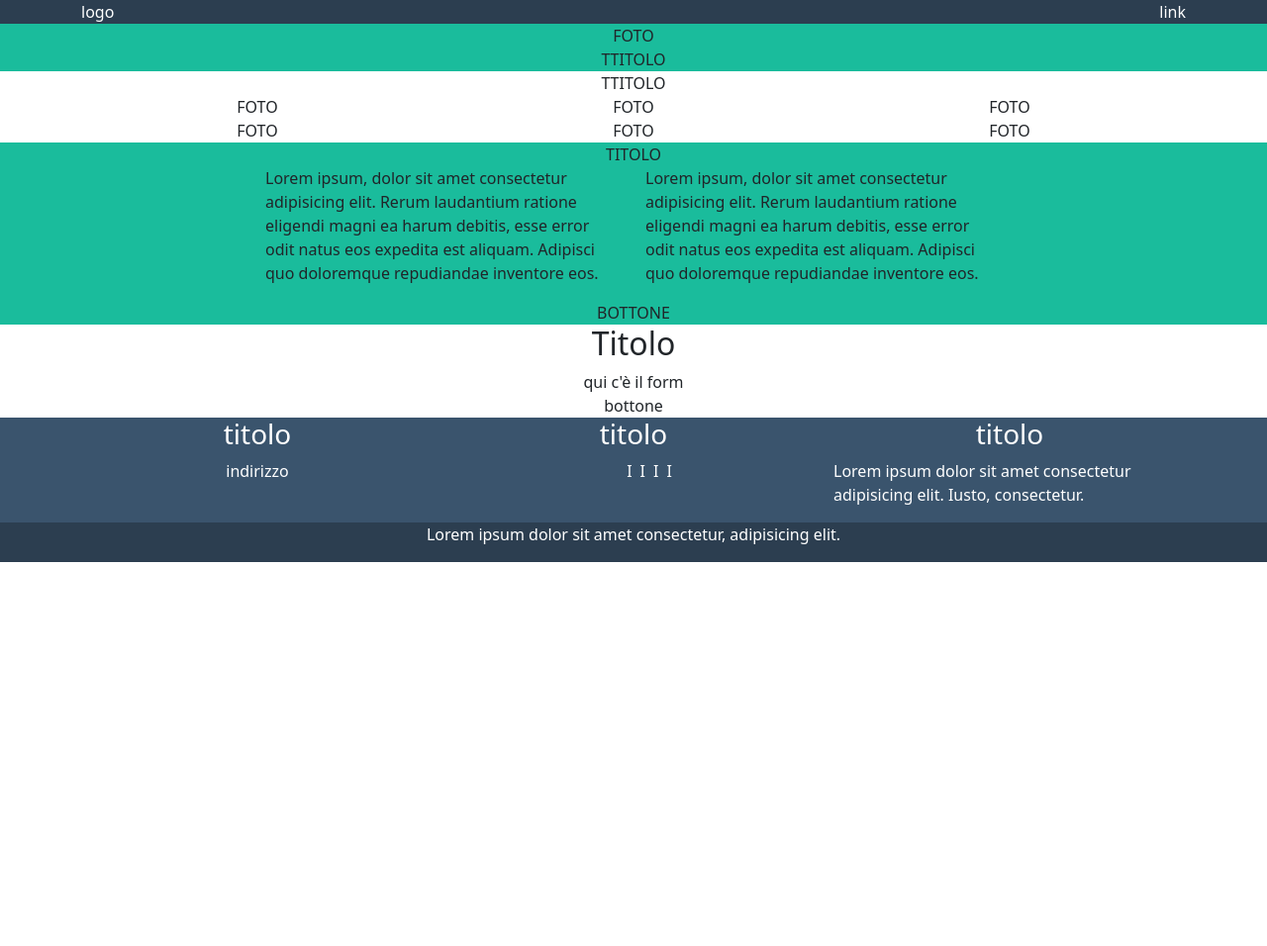
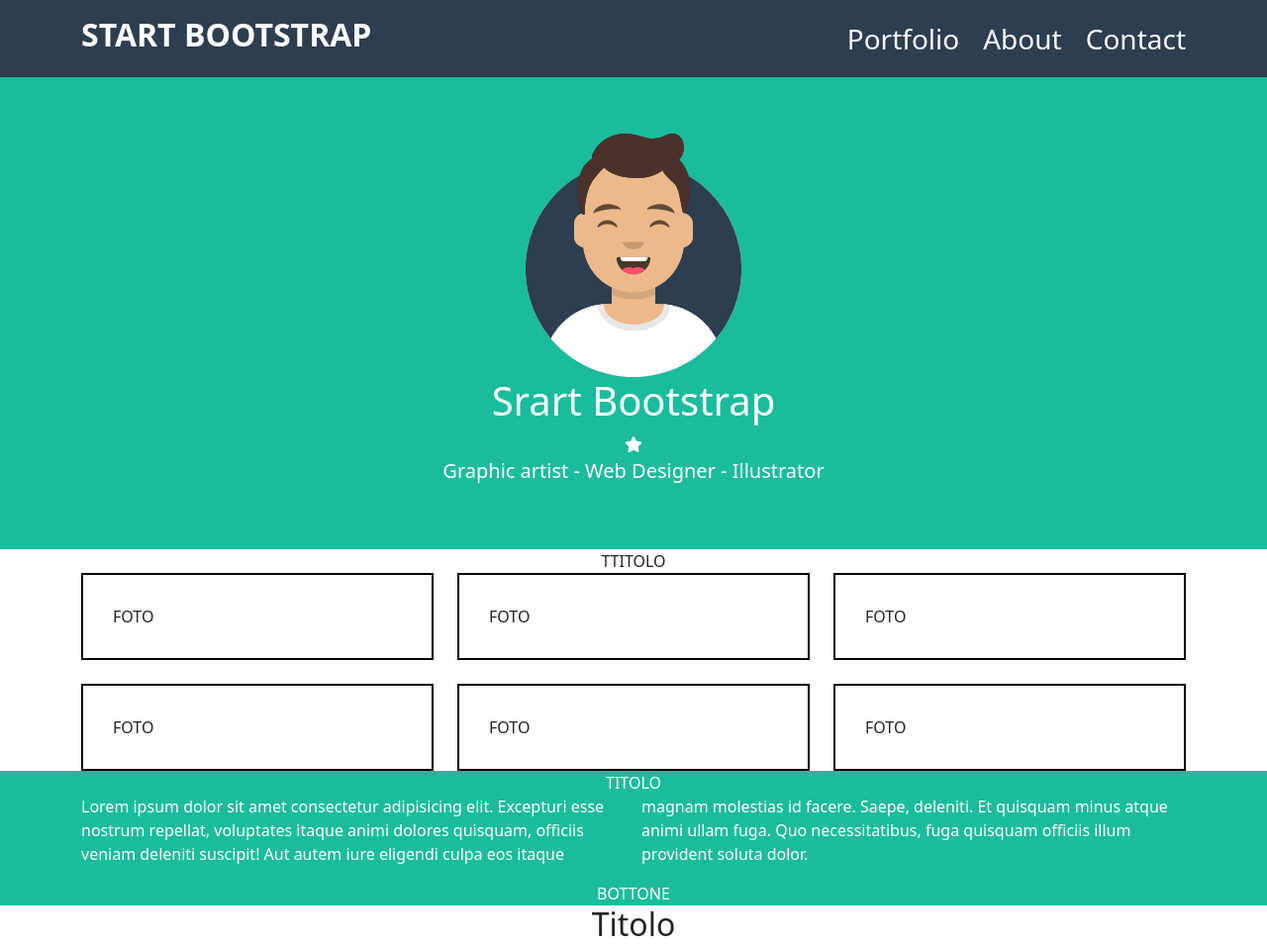
Before and after one commit to Marcomagnano93/html-css-bootstrap-freelancer, a plain HTML site: page index.html in a window 1280 px wide. Shown: the top 956 px of the page at 99% size. Before the commit the page ends 800 px from the top, so only its background shows below. Drawn offline with nearby package versions, Linux system fonts and the light colour scheme.

Commit message:
ADD: header content and style

```diff
--- a/css/style.css
+++ b/css/style.css
@@ -5,25 +5,39 @@
     --bg-darkblue: #3A546D;
 }
 
+/* HEADER */
 header,
 .copyright {
     background-color: var(--bg-dark);
     color: white;
 }
 
+
+/* section main header */
 .main_header,
 .about {
     background-color: var(--bg-acqua);
+    color: white;
 }
+.avatar {
+    max-width: 240px;
+}
+
+
+
 
 .contacts {
     background-color: var(--bg-darkblue);
     color: white;
 }
 
+.article {
+    column-count: 2;
+}
+
+.app_card {
+    padding: 30px;
+    border: 2px solid black;
+}
+
 /* reset */
-ul, li {
-    list-style: none;
-    display: flex;
-    gap: 8px;
-}
--- a/index.html
+++ b/index.html
@@ -6,16 +6,26 @@
     <title>Document</title>
     <link href="https://cdn.jsdelivr.net/npm/bootstrap@5.0.2/dist/css/bootstrap.min.css" rel="stylesheet" integrity="sha384-EVSTQN3/azprG1Anm3QDgpJLIm9Nao0Yz1ztcQTwFspd3yD65VohhpuuCOmLASjC" crossorigin="anonymous">
     <link rel="stylesheet" href="./css/style.css">
+    <script src="https://kit.fontawesome.com/608f77ef5b.js" crossorigin="anonymous"></script>
 </head>
 <body>
 <header>
     <div class="container">
-        <div class="row justify-content-between">
-            <div class="col-4">
-                <div class="logo">logo</div>
+        <div class="row justify-content-between align-items-center py-3">
+            <div class="col-auto">
+                <div>
+                    <h2 class="fw-bolder">START BOOTSTRAP</h2>
                 </div>
-            <div class="col-4">
-                <div class="link d-flex justify-content-end">link</div>
+            </div>
+            <div class="col-auto justify-content-end">
+                <ul class="d-none d-md-flex m-0 list-unstyled gap-4 fs-3">
+                    <li><a class="text-decoration-none text-reset" href="">Portfolio</a></li>
+                    <li><a class="text-decoration-none text-reset" href="">About</a></li>
+                    <li><a class="text-decoration-none text-reset" href="">Contact</a></li>
+                </ul>
+                <span class="d-block d-md-none m-0">
+                    <i class="fa-solid fa-bars"></i>
+                </span>
             </div>
         </div>
     </div>
@@ -24,20 +34,18 @@
 <main>
     <section class="main_header">
         <div class="container">
-            <div class="row">
-                <div class="col">
-                   <div class="d-flex justify-content-center"> FOTO </div>
-                </div>
-            </div>
+
+
+
+
+
+                    <div class="d-flex flex-column align-items-center justify-content-space-around py-5">
+                        <img  class="avatar" src="./img/avatar.svg" alt="">
+                        <h1>Srart Bootstrap</h1>
+                        <div><i class="fa-solid fa-star"></i></div>
+                        <p class="fs-5">Graphic artist - Web Designer - Illustrator</p>
                     </div>
 
-        <div class="container">
-            <div class="row">
-                <div class="col">
-                    <div class="d-flex justify-content-center">TTITOLO</div>
-                </div>
-
-            </div>
         </div>
 
 
@@ -45,21 +53,19 @@
 
     <section class="portfolio">
         <div class="container">
-            <div class="row">
-                <div class="col-12">
+
                     <div class="d-flex justify-content-center">TTITOLO</div>
-                </div>
-            </div>
+
         </div>
 
         <div class="container">
-            <div class="row">
-                <div class="col-12 col-md-6 col-lg-4"><div class="d-flex justify-content-center"> FOTO </div></div>
-                <div class="col-12 col-md-6 col-lg-4"><div class="d-flex justify-content-center"> FOTO </div></div>
-                <div class="col-12 col-md-6 col-lg-4"><div class="d-flex justify-content-center"> FOTO </div></div>
-                <div class="col-12 col-md-6 col-lg-4"><div class="d-flex justify-content-center"> FOTO </div></div>
-                <div class="col-12 col-md-6 col-lg-4"><div class="d-flex justify-content-center"> FOTO </div></div>
-                <div class="col-12 col-md-6 col-lg-4"><div class="d-flex justify-content-center"> FOTO </div></div>
+            <div class="row gy-4 row-cols-1 row-cols-md-2 row-cols-lg-3">
+                <div class="col"><div class="app_card"> FOTO </div></div>
+                <div class="col"><div class="app_card"> FOTO </div></div>
+                <div class="col"><div class="app_card"> FOTO </div></div>
+                <div class="col"><div class="app_card"> FOTO </div></div>
+                <div class="col"><div class="app_card"> FOTO </div></div>
+                <div class="col"><div class="app_card"> FOTO </div></div>
             </div>
         </div>
 
@@ -68,46 +74,28 @@
     <section class="about">
 
         <div class="container">
-            <div class="row">
-                <div class="col-12">
+            <div>
                 <div class="d-flex justify-content-center">TITOLO</div>
-                </div>
-            </div>
+
+
+
+                <div class="d-flex justify-content-center">
+                        <p class="article">Lorem ipsum dolor sit amet consectetur adipisicing elit. Excepturi esse nostrum repellat, voluptates itaque animi dolores quisquam, officiis veniam deleniti suscipit! Aut autem iure eligendi culpa eos itaque magnam molestias id facere. Saepe, deleniti. Et quisquam minus atque animi ullam fuga. Quo necessitatibus, fuga quisquam officiis illum provident soluta dolor.</p>
                 </div>
 
-        <div class="container">
-            <div class="row">
-                <div class="d-flex justify-content-center">
-                        <div class="col-12 col-md-8">
-                            <div class="row">
 
-                                    <div class="col-12 col-md-6">
-                                        <div><p>Lorem ipsum, dolor sit amet consectetur adipisicing elit. Rerum laudantium ratione eligendi magni ea harum debitis, esse error odit natus eos expedita est aliquam. Adipisci quo doloremque repudiandae inventore eos.</p></div>
+
+
+
+                <div class="d-flex justify-content-center">BOTTONE</div>
             </div>
 
-                                    <div class="col-12 col-md-6">
-                                        <div><p>Lorem ipsum, dolor sit amet consectetur adipisicing elit. Rerum laudantium ratione eligendi magni ea harum debitis, esse error odit natus eos expedita est aliquam. Adipisci quo doloremque repudiandae inventore eos.</p></div>
-                                    </div>
-                            </div>
-                        </div>
-                </div>
-            </div>
-        </div>
-
-        <div class="container">
-            <div class="row">
-                <div class="col-12">
-                    <div class="d-flex justify-content-center">BOTTONE</div>
-                </div>
-            </div>
-        </div>
 
     </section>
 
     <section class="contact_me">
         <div class="container">
-            <div class="row">
-                <div class="col-12">
+            <div>
                 <div class="d-flex justify-content-center"><h2>Titolo</h2></div>
                 <div class="d-flex justify-content-center"><form action="">
                         qui c'è il form
@@ -115,24 +103,23 @@
                  <div class="d-flex justify-content-center">bottone</div>
             </div>
         </div>
-        </div>
     </section>
 </main>
 
 <footer>
-    <section class="contacts">
+    <div class="contacts">
         <div class="container">
             <div class="row">
-                <div class="col-100 col-md-4">
+                <div class="col-md-4">
                     <div class="d-flex align-items-center flex-column">
                         <h3>titolo</h3>
                         <address>indirizzo</address>
                     </div>
                 </div>
-                <div class="col-100 col-md-4">
+                <div class="col-md-4">
                     <div class="d-flex align-items-center flex-column">
                         <h3>titolo</h3>
-                        <ul>
+                        <ul class="list-group">
                             <li>I</li>
                             <li>I</li>
                             <li>I</li>
@@ -140,7 +127,7 @@
                         </ul>
                     </div>
                 </div>
-                <div class="col-100 col-md-4">
+                <div class="col-md-4">
                     <div class="d-flex align-items-center flex-column">
                         <h3>titolo</h3>
                         <p>Lorem ipsum dolor sit amet consectetur adipisicing elit. Iusto, consectetur.</p>
@@ -149,18 +136,13 @@
             </div>
         </div>
 
-    </section>
-
-    <section class="copyright">
-        <div class="container">
-            <div class="row">
-                <div class="col-100">
-                    <div class="d-flex justify-content-center"><p>Lorem ipsum dolor sit amet consectetur, adipisicing elit.</p></div>
-                </div>
-            </div>
     </div>
 
-    </section>
+    <div class="copyright">
+
+                    <div class="d-flex justify-content-center"><p>Lorem ipsum dolor sit amet consectetur, adipisicing elit.</p></div>
+
+    </div>
 </footer>
 
 </body>
```
Lines whose indentation alone changed are shown as unchanged.
